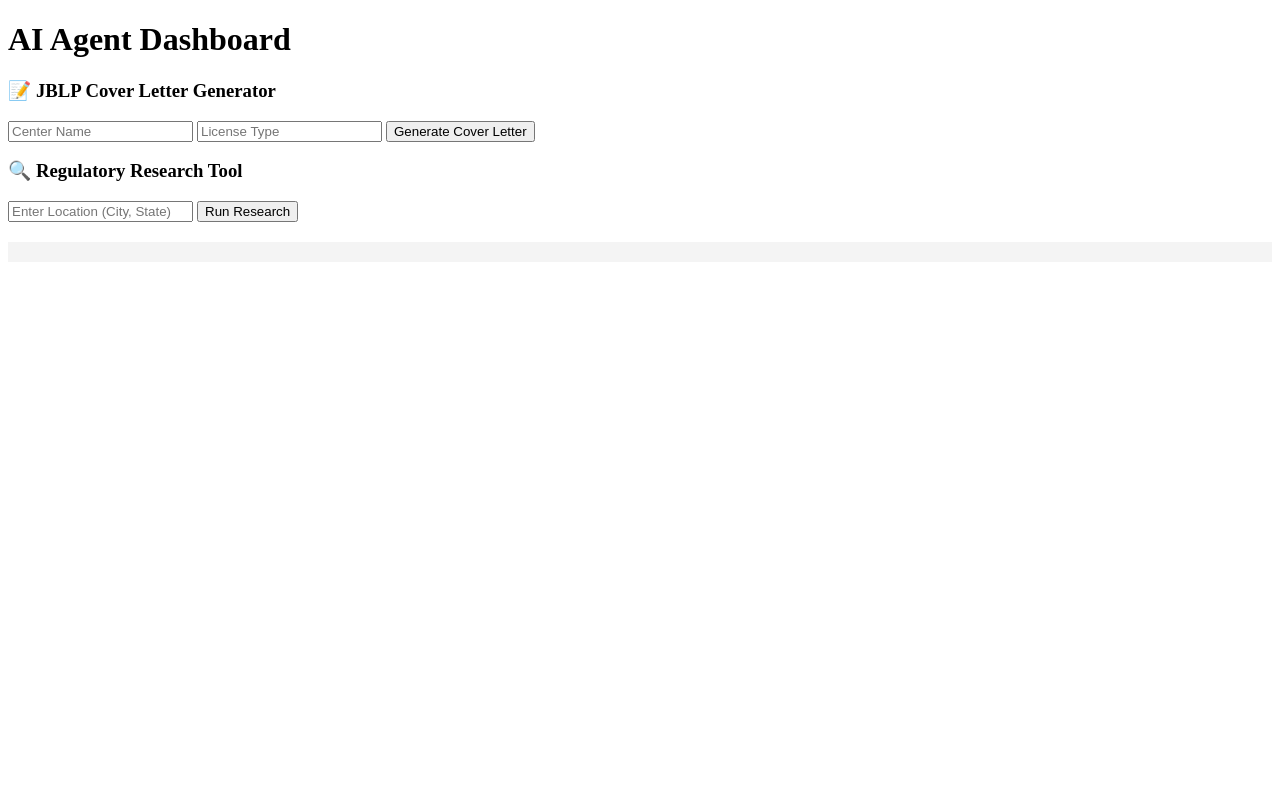
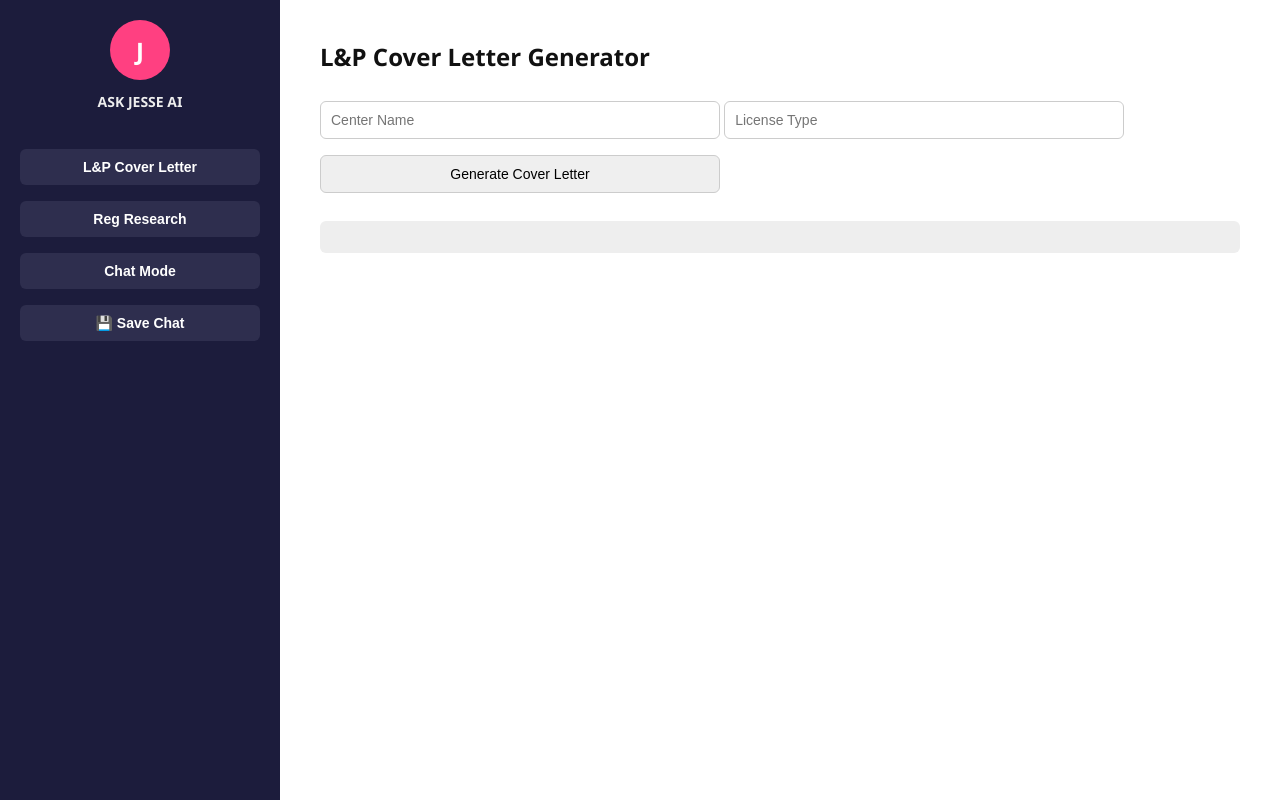
Before and after one commit to jesseboudreau80/flask-ai-agent-dashboard, a Flask app: page / in a window 1280 px wide. Run offline with Flask 3, Linux system fonts and the light colour scheme.

Commit message:
Add save chat function and update HTML for agent memory

```diff
--- a/app.py
+++ b/app.py
@@ -2,6 +2,21 @@ from flask import Flask, render_template, request, jsonify
 from config import Config
 from agents.cover_letter import generate_cover_letter
 from agents.research import run_research
+
+from openai import OpenAI
+import os
+import json
+from pathlib import Path
+from datetime import datetime
+
+client = OpenAI(api_key=os.getenv("OPENAI_API_KEY"))
+
+# Global in-memory structure: { session_id: { agent_id: [messages] } }
+chat_sessions = {}
+
+# Directory for saved sessions
+SAVE_DIR = Path("chat_logs")
+SAVE_DIR.mkdir(exist_ok=True)
 
 app = Flask(__name__)
 app.config.from_object(Config)
@@ -9,6 +24,7 @@ app.config.from_object(Config)
 @app.route('/')
 def index():
     return render_template('index.html')
+
 
 @app.route('/generate-cover-letter', methods=['POST'])
 def cover_letter():
@@ -18,12 +34,100 @@ def cover_letter():
     result = generate_cover_letter(center_name, license_type)
     return jsonify({"output": result})
 
+
 @app.route('/run-research', methods=['POST'])
 def research():
     data = request.json
     location = data.get('location')
-    result = run_research(location)
+    center_type = data.get('center_type')
+    services = data.get('services', {})
+    result = run_research(location, center_type, services)
     return jsonify({"output": result})
+
+
+@app.route('/chat', methods=['POST'])
+def chat():
+    data = request.get_json()
+    session_id = data.get('session_id', 'default')
+    agent_id = data.get('agent_id', 'chatbox')
+    user_message = data.get('message', '')
+
+    if session_id not in chat_sessions:
+        chat_sessions[session_id] = {}
+    if agent_id not in chat_sessions[session_id]:
+        chat_sessions[session_id][agent_id] = []
+
+    chat_sessions[session_id][agent_id].append({"role": "user", "content": user_message})
+
+    try:
+        response = client.chat.completions.create(
+            model="gpt-3.5-turbo",  # As per your preference
+            messages=chat_sessions[session_id][agent_id],
+            temperature=0.7
+        )
+        bot_reply = response.choices[0].message.content.strip()
+        chat_sessions[session_id][agent_id].append({"role": "assistant", "content": bot_reply})
+
+        return jsonify({"response": bot_reply})
+    except Exception as e:
+        return jsonify({"response": f"Error: {str(e)}"}), 500
+
+
+@app.route('/save-chat', methods=['POST'])
+def save_chat():
+    data = request.get_json()
+    session_id = data.get('session_id')
+    agent_id = data.get('agent_id')
+
+    if not session_id or not agent_id:
+        return jsonify({"status": "error", "message": "Missing session_id or agent_id"}), 400
+
+    session = chat_sessions.get(session_id, {}).get(agent_id)
+    if not session:
+        return jsonify({"status": "error", "message": "No chat history found"}), 404
+
+    timestamp = datetime.utcnow().strftime('%Y%m%d-%H%M%S')
+    filename = f"{session_id}__{agent_id}__{timestamp}.json"
+    filepath = SAVE_DIR / filename
+
+    with open(filepath, 'w') as f:
+        json.dump(session, f, indent=2)
+
+    return jsonify({"status": "success", "filename": filename})
+
+
+@app.route('/chat-history', methods=['GET'])
+def list_chat_logs():
+    files = [f.name for f in SAVE_DIR.glob("*.json")]
+    return jsonify({"files": files})
+
+
+@app.route('/load-chat', methods=['POST'])
+def load_chat():
+    data = request.get_json()
+    filename = data.get('filename')
+    if not filename:
+        return jsonify({"error": "No filename provided"}), 400
+
+    filepath = SAVE_DIR / filename
+    if not filepath.exists():
+        return jsonify({"error": "File not found"}), 404
+
+    with open(filepath, 'r') as f:
+        history = json.load(f)
+
+    # Extract session and agent from filename
+    try:
+        session_id, agent_id, _ = filename.split("__")
+    except:
+        return jsonify({"error": "Filename format invalid"}), 400
+
+    if session_id not in chat_sessions:
+        chat_sessions[session_id] = {}
+    chat_sessions[session_id][agent_id] = history
+
+    return jsonify({"status": "success", "session_id": session_id, "agent_id": agent_id})
+
 
 if __name__ == '__main__':
     app.run(host="0.0.0.0", port=5000)
--- /dev/null
+++ b/static/style.css
@@ -0,0 +1,137 @@
+body, html {
+  margin: 0;
+  padding: 0;
+  font-family: 'Segoe UI', sans-serif;
+  height: 100vh;
+  background: linear-gradient(145deg, #0f0c29, #302b63, #24243e);
+  color: white;
+}
+
+.layout {
+  display: flex;
+  height: 100%;
+  overflow: hidden;
+}
+
+/* Sidebar */
+.sidebar {
+  width: 240px;
+  background: #1c1c3c;
+  padding: 20px;
+  display: flex;
+  flex-direction: column;
+  align-items: center;
+}
+
+.avatar {
+  width: 60px;
+  height: 60px;
+  background: #ff4081;
+  border-radius: 50%;
+  font-size: 24px;
+  font-weight: bold;
+  display: flex;
+  align-items: center;
+  justify-content: center;
+  margin-bottom: 12px;
+}
+
+.brand {
+  font-size: 14px;
+  font-weight: bold;
+  margin-bottom: 30px;
+  color: #eee;
+  text-align: center;
+}
+
+.agent-btn {
+  width: 100%;
+  margin: 8px 0;
+  padding: 10px;
+  background: #2e2e4e;
+  color: white;
+  font-weight: bold;
+  border: none;
+  border-radius: 6px;
+  cursor: pointer;
+}
+
+.agent-btn:hover {
+  background: #404070;
+}
+
+/* Main Panel */
+.main-panel {
+  flex: 1;
+  background: white;
+  color: #111;
+  padding: 40px;
+  overflow-y: auto;
+}
+
+.agent-panel {
+  display: block;
+}
+
+.agent-panel h2 {
+  margin-top: 0;
+}
+
+input, select, button {
+  margin: 8px 0;
+  padding: 10px;
+  font-size: 14px;
+  border-radius: 6px;
+  border: 1px solid #ccc;
+  max-width: 400px;
+  width: 100%;
+  box-sizing: border-box;
+}
+
+label {
+  display: block;
+  margin: 4px 0;
+}
+
+/* Output box */
+.output-box {
+  margin-top: 20px;
+  background: #eee;
+  color: #000;
+  padding: 16px;
+  border-radius: 6px;
+  font-family: monospace;
+  white-space: pre-wrap;
+}
+
+/* Chat modal */
+#chat-window {
+  background: #f4f4f4;
+  color: #000;
+  padding: 12px;
+  border-radius: 8px;
+  height: 300px;
+  overflow-y: auto;
+  margin-bottom: 12px;
+}
+
+#chat-window .user {
+  text-align: right;
+  font-weight: bold;
+  margin-bottom: 8px;
+}
+
+#chat-window .bot {
+  text-align: left;
+  font-style: italic;
+  margin-bottom: 8px;
+}
+
+#chat-form {
+  display: flex;
+  gap: 10px;
+}
+
+#chat-input {
+  flex: 1;
+}
--- a/templates/index.html
+++ b/templates/index.html
@@ -1,8 +1,93 @@
 <!DOCTYPE html>
 <html>
 <head>
-  <title>AI Agent Dashboard</title>
+  <title>Ask Agent Jesse AI</title>
+  <link rel="stylesheet" href="{{ url_for('static', filename='style.css') }}">
+</head>
+<body>
+  <div class="layout">
+    <!-- Sidebar -->
+    <aside class="sidebar">
+      <div class="avatar">J</div>
+      <div class="brand">ASK JESSE AI</div>
+      <button class="agent-btn" onclick="selectAgent('cover_letter')">L&P Cover Letter</button>
+      <button class="agent-btn" onclick="selectAgent('reg_research')">Reg Research</button>
+      <button class="agent-btn" onclick="selectAgent('chatbox')">Chat Mode</button>
+      <button class="agent-btn" onclick="saveChat()">💾 Save Chat</button>
+    </aside>
+
+    <!-- Main Content -->
+    <main class="main-panel">
+      <div id="agent-content">
+
+        <!-- Cover Letter -->
+        <div id="cover_letter" class="agent-panel">
+          <h2>L&P Cover Letter Generator</h2>
+          <input id="center_name" placeholder="Center Name">
+          <input id="license_type" placeholder="License Type">
+          <button onclick="runAgent('/generate-cover-letter', {
+            center_name: document.getElementById('center_name').value,
+            license_type: document.getElementById('license_type').value
+          })">Generate Cover Letter</button>
+        </div>
+
+        <!-- Regulatory Research -->
+        <div id="reg_research" class="agent-panel" style="display:none;">
+          <h2>Regulatory Research Tool</h2>
+          <input id="location" placeholder="City, State">
+          <select id="center_type">
+            <option value="">Select Type</option>
+            <option value="Pet Center">Pet Center</option>
+            <option value="Vet Center">Vet Center</option>
+          </select>
+          <label><input type="checkbox" id="dog_boarding"> Dog Boarding</label>
+          <label><input type="checkbox" id="cat_boarding"> Cat Boarding</label>
+          <label><input type="checkbox" id="dog_daycare"> Dog Daycare</label>
+          <label><input type="checkbox" id="grooming"> Grooming</label>
+          <label><input type="checkbox" id="training"> Pet Training</label>
+          <label><input type="checkbox" id="emergency"> 24/7 Emergency</label>
+          <label><input type="checkbox" id="mobile"> Mobile Services</label>
+          <button onclick="runAgent('/run-research', {
+            location: document.getElementById('location').value,
+            center_type: document.getElementById('center_type').value,
+            services: {
+              dog_boarding: document.getElementById('dog_boarding').checked,
+              cat_boarding: document.getElementById('cat_boarding').checked,
+              dog_daycare: document.getElementById('dog_daycare').checked,
+              grooming: document.getElementById('grooming').checked,
+              training: document.getElementById('training').checked,
+              emergency: document.getElementById('emergency').checked,
+              mobile: document.getElementById('mobile').checked
+            }
+          })">Run Research</button>
+        </div>
+
+        <!-- Chat Mode -->
+        <div id="chatbox" class="agent-panel" style="display:none;">
+          <h2>💬 Chat with Jesse AI</h2>
+          <div id="chat-window"></div>
+          <form id="chat-form" onsubmit="sendMessage(event)">
+            <input type="text" id="chat-input" placeholder="Ask me anything..." required />
+            <button type="submit">Send</button>
+          </form>
+        </div>
+
+        <div id="output" class="output-box"></div>
+      </div>
+    </main>
+  </div>
+
   <script>
+    let sessionId = "default";
+    let currentAgentId = "cover_letter";
+
+    function selectAgent(agentId) {
+      currentAgentId = agentId;
+      document.querySelectorAll('.agent-panel').forEach(el => el.style.display = 'none');
+      document.getElementById(agentId).style.display = 'block';
+      document.getElementById('output').innerText = '';
+    }
+
     async function runAgent(endpoint, payload) {
       const res = await fetch(endpoint, {
         method: 'POST',
@@ -12,29 +97,49 @@
       const data = await res.json();
       document.getElementById('output').innerText = data.output;
     }
+
+    async function sendMessage(e) {
+      e.preventDefault();
+      const input = document.getElementById('chat-input');
+      const msg = input.value;
+      appendChat('user', msg);
+      input.value = '';
+
+      const res = await fetch('/chat', {
+        method: 'POST',
+        headers: { 'Content-Type': 'application/json' },
+        body: JSON.stringify({
+          message: msg,
+          session_id: sessionId,
+          agent_id: currentAgentId
+        })
+      });
+
+      const data = await res.json();
+      appendChat('bot', data.response);
+    }
+
+    function appendChat(role, text) {
+      const chatWindow = document.getElementById('chat-window');
+      const div = document.createElement('div');
+      div.className = role;
+      div.innerText = text;
+      chatWindow.appendChild(div);
+      chatWindow.scrollTop = chatWindow.scrollHeight;
+    }
+
+    async function saveChat() {
+      const res = await fetch('/save-chat', {
+        method: 'POST',
+        headers: { 'Content-Type': 'application/json' },
+        body: JSON.stringify({
+          session_id: sessionId,
+          agent_id: currentAgentId
+        })
+      });
+      const data = await res.json();
+      alert(data.status === "success" ? "Chat saved!" : "Error saving chat.");
+    }
   </script>
-</head>
-<body>
-  <h1>AI Agent Dashboard</h1>
-
-  <section>
-    <h3>📝 JBLP Cover Letter Generator</h3>
-    <input id="center_name" placeholder="Center Name">
-    <input id="license_type" placeholder="License Type">
-    <button onclick="runAgent('/generate-cover-letter', {
-      center_name: document.getElementById('center_name').value,
-      license_type: document.getElementById('license_type').value
-    })">Generate Cover Letter</button>
-  </section>
-
-  <section>
-    <h3>🔍 Regulatory Research Tool</h3>
-    <input id="location" placeholder="Enter Location (City, State)">
-    <button onclick="runAgent('/run-research', {
-      location: document.getElementById('location').value
-    })">Run Research</button>
-  </section>
-
-  <pre id="output" style="margin-top:20px; background:#f4f4f4; padding:10px;"></pre>
 </body>
 </html>
```
Also changed, not shown: agents/research.py (+10 -4 lines), chat_logs/default__chatbox__20250617-131425.json (added, +10 -0 lines).
